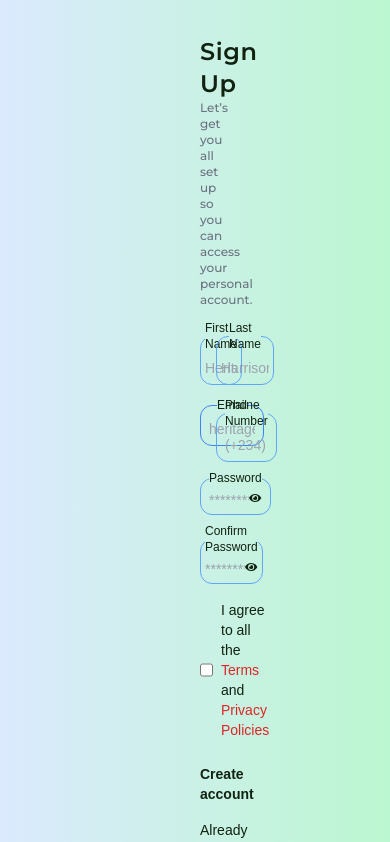
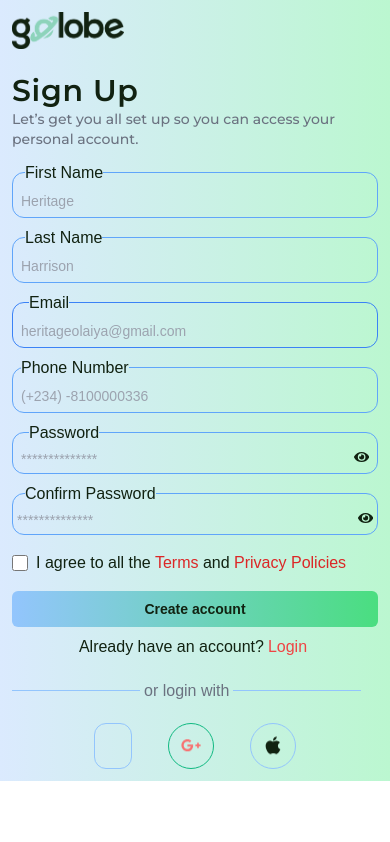
Before and after one commit to Heritagify/Travelling-Website, a React (Vite) app: page /signUp in a window 390 px wide. Shown: the top 842 px of the page. Built offline with nearby package versions, Linux system fonts and the light colour scheme; some icons are missing; a web font is replaced by a local one.

Commit message:
signup responsiveness

```diff
--- a/src/SignUp.jsx
+++ b/src/SignUp.jsx
@@ -50,36 +50,36 @@ const SignUp = ({ addUserToDatabase}) => {
   }, []);
 
   return (
-    <div className={`flex px-40 h-screen bg-gradient-to-r from-blue-100 to-green-200 transition duration-500 ease-in-out ${fadeIn ? 'opacity-100' : 'opacity-0'}`}>
-      <div className="w-1/2 flex justify-center">
+    <div className={`md:flex md:px-40 md:h-screen bg-gradient-to-r from-blue-100 to-green-200 transition duration-500 ease-in-out ${fadeIn ? 'opacity-100' : 'opacity-0'}`}>
+      <div className="md:w-1/2 md:flex justify-center">
         <img
           src={myImage}
           alt="Resort with umbrellas and swimming pool"
-          className='w-[24rem] h-[34rem] my-6 rounded-3xl'
+          className='hidden md:block w-[24rem] h-[34rem] my-6 rounded-3xl'
         />
       </div>
 
-      <div className={`w-2/3 p-3 px-10 text-blackGreen ${fadeIn ? 'opacity-100' : 'opacity-0'}`}>
+      <div className={`md:w-2/3 p-3 px-3 md:px-10 text-blackGreen ${fadeIn ? 'opacity-100' : 'opacity-0'}`}>
         <Link to="/">
           <img src={logo} className='w-28 mb-6' alt="Logo" />
         </Link>
 
         <div className="">
           <div>
-            <h1 className='text-2xl md:text-2xl md:font-bold tracking-wide font-semibold font-monts'>Sign Up</h1>
-            <p className='text-xs text-gray-500 font-monts pb-3 font-medium'>Let’s get you all set up so you can access your personal account.</p>
+            <h1 className='text-3xl md:text-2xl md:font-bold tracking-wide font-semibold font-monts'>Sign Up</h1>
+            <p className='text-sm md:text-xs text-gray-500 font-monts pb-3 font-medium'>Let’s get you all set up so you can access your personal account.</p>
           </div>
 
-          <form className="space-y-3 onSubmit={formik.handleSubmit}">
-            <div className="flex gap-4">
+          <form className="space-y-2 md:space-y-3 onSubmit={formik.handleSubmit}">
+            <div className="md:flex gap-4 space-y-2 md:space-y-0">
 
-            <div className="w-1/2">
+            <div className="md:w-1/2">
               <div>
                 <fieldset className="p-1 border border-blue-400 rounded-xl">
-                  <legend className="text-xs">First Name</legend>
+                  <legend className="md:text-xs mx-2 md:mx-0">First Name</legend>
                   <input
                     id="firstName"
-                    className={`w-full bg-transparent text-sm text-gray-800 outline-none ${
+                    className={`w-full mx-1 md:mx-0 bg-transparent text-sm text-gray-800 outline-none ${
                       formik.touched.firstName && formik.errors.firstName
                         ? 'border-red-500'
                         : ''
@@ -94,13 +94,13 @@ const SignUp = ({ addUserToDatabase}) => {
               </div>
             </div>
 
-                <div className="w-1/2">
+                <div className="md:w-1/2">
                   <div>
                     <fieldset className="border border-blue-400 rounded-xl p-1">
-                      <legend className="text-xs mx-2">Last Name</legend>
+                      <legend className="md:text-xs mx-2">Last Name</legend>
                       <input
                         id="lastName"
-                        className={`w-full bg-transparent text-sm text-gray-800 outline-none ${
+                        className={`w-full mx-1 md:mx-0 bg-transparent text-sm text-gray-800 outline-none ${
                           formik.touched.lastName && formik.errors.lastName
                             ? 'border-red-500'
                             : ''
@@ -118,11 +118,11 @@ const SignUp = ({ addUserToDatabase}) => {
 
 
  <div>
-  <div className="flex gap-4">
-    <div className="w-1/2">
+  <div className="md:flex gap-4 space-y-2 md:space-y-0">
+    <div className="md:w-1/2">
       <div>
         <fieldset className="border border-blue-500 rounded-xl p-1 px-2">
-          <legend className="text-xs mx-2">Email</legend>
+          <legend className="md:text-xs mx-2">Email</legend>
           <input
             id="email"
             type="email"
@@ -141,10 +141,10 @@ const SignUp = ({ addUserToDatabase}) => {
       </div>
     </div>
 
-    <div className="w-1/2">
+    <div className="md:w-1/2">
       <div>
         <fieldset className="border border-blue-400 rounded-xl p-1 px-2">
-          <legend className="text-xs">Phone Number</legend>
+          <legend className="md:text-xs">Phone Number</legend>
           <input
             id="phoneNumber"
             type="tel"
@@ -168,7 +168,7 @@ const SignUp = ({ addUserToDatabase}) => {
 
   <div className=" my-2">
     <fieldset className="flex justify-between border border-blue-400 rounded-xl p-1 px-2 ">
-      <legend className="text-xs">Password</legend>
+      <legend className="md:text-xs mx-2 md:mx-0">Password</legend>
       <input
         id="password"
         type={formik.values.showPassword1 ? 'text' : 'password'}
@@ -194,7 +194,7 @@ const SignUp = ({ addUserToDatabase}) => {
 
   <div className="2">
     <fieldset className="flex justify-between border border-blue-400 rounded-xl p-1 px-">
-      <legend className="text-xs">Confirm Password</legend>
+      <legend className="md:text-xs mx-2 md:mx-0">Confirm Password</legend>
       <input
         id="confirmPassword"
         type={formik.values.showPassword2 ? 'text' : 'password'}
@@ -224,10 +224,10 @@ const SignUp = ({ addUserToDatabase}) => {
             <input
                 type='checkbox'
                 id="agreeCheckbox"
-                className={` bg-transparent text-sm text-gray-800 outline-none ${formik.touched.agreeCheckbox && formik.errors.agreeCheckbox ? 'border-red-500' : ''}`}
+                className={` bg-transparent w-4 md:w-2 text-gray-800 outline-none ${formik.touched.agreeCheckbox && formik.errors.agreeCheckbox ? 'border-red-500' : ''}`}
                 {...formik.getFieldProps('agreeCheckbox')}
             />
-            <label htmlFor="agreeCheckbox" className='text-monts text-sm'>
+            <label htmlFor="agreeCheckbox" className='text-monts md:text-sm'>
               I agree to all the <span className='text-red-600'>Terms</span> and <span className='text-red-600'>Privacy Policies</span>
             </label>
                 {formik.touched.agreeCheckbox && formik.errors.agreeCheckbox && <p className="text-xs text-red-500">{formik.errors.agreeCheckbox}</p>}
@@ -237,13 +237,13 @@ const SignUp = ({ addUserToDatabase}) => {
             <button className="w-full py-2 text-sm rounded-md font-semibold hover:text-white bg-gradient-to-r from-blue-300 to-green-400">
               Create account
             </button>
-            <p className='text-sm text-center'>Already have an account?
+            <p className='md:text-sm text-center'>Already have an account?
               <Link to="/login" className='text-red-500 px-1'>Login</Link>
             </p>
             <div className="flex items-center py-3">
-              <div className="w-52 border-t border-blue-300"></div>
-              <div className="mx-1 text-sm text-gray-500">or login with</div>
-              <div className="w-52 border-t border-blue-300"></div>
+              <div className="w-32 md:w-52 border-t border-blue-300"></div>
+              <div className="mx-1 md:text-sm text-gray-500">or login with</div>
+              <div className="w-32 md:w-52 border-t border-blue-300"></div>
             </div>
 
             {/* -----------OTHER LOGIN OPTIONS----------- */}
```
